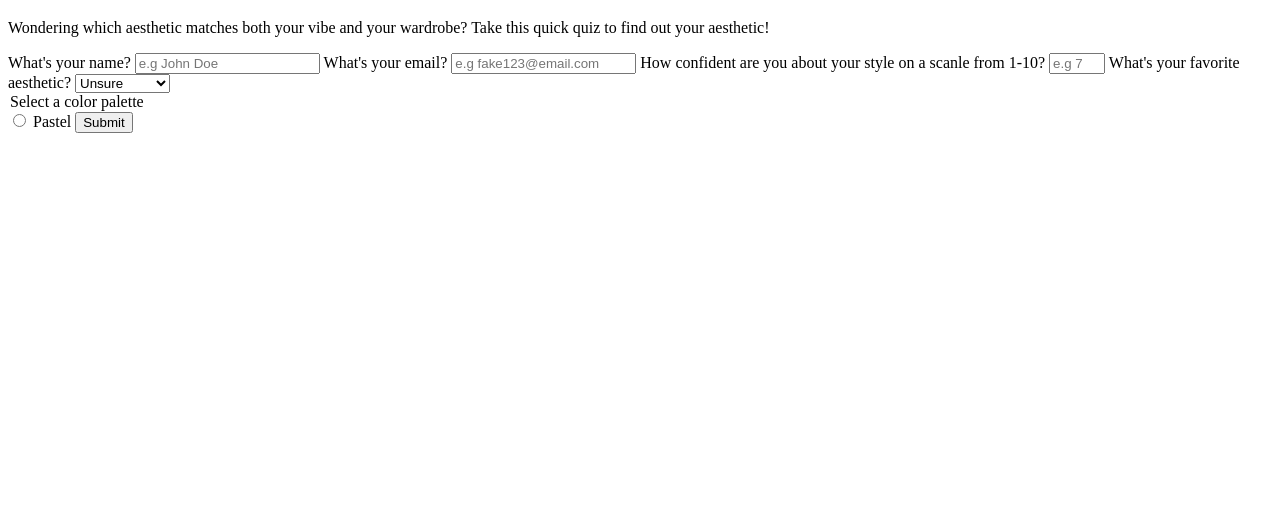
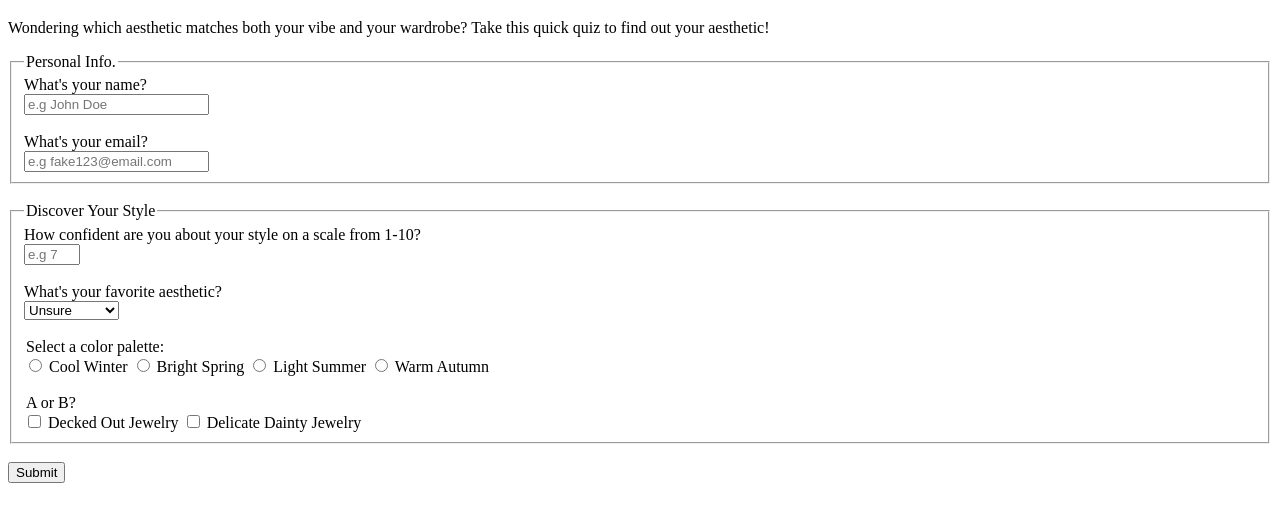
Before and after one commit to k-rameen/What-Is-Your-Aesthetic-Form, a plain HTML site: page index.html in a window 1280 px wide. Shown: the part 114-636 px from the top of the page. Drawn offline with Linux system fonts and the light colour scheme.

Commit message:
Update index.html

```diff
--- a/index.html
+++ b/index.html
@@ -11,19 +11,22 @@
     <p id="description">Wondering which aesthetic matches both your vibe and your wardrobe? Take this quick quiz to find out your aesthetic!</p>
 
   <form id="survey-form">
-
-    <label for="name" id="name-label">What's your name?</label>
+    <fieldset>
+      <legend>Personal Info.</legend>
+      <label for="name" id="name-label">What's your name?<br/></label>
       <input required id="name" type="text" placeholder="e.g John Doe">
 
-
-    <label for="email" id="email-label">What's your email?</label>
+      <label for="email" id="email-label"><br/><br/>What's your email?<br/></label>
       <input required id="email" type="email" placeholder="e.g fake123@email.com">
-
-    <label for="number" id="number-label">How confident are you about your style on a scanle from 1-10?</label>
+    </fieldset>
+    <br/>
+    <fieldset>
+      <legend>Discover Your Style</legend>
+      <label for="number" id="number-label">How confident are you about your style on a scale from 1-10? <br/></label>
       <input id="number" type="number" min="1" max="10" placeholder="e.g 7">
 
 
-    <label for="dropdown">What's your favorite aesthetic?</label>
+      <label for="dropdown"><br/><br/>What's your favorite aesthetic?<br/></label>
       <select id="dropdown">
         <option>Grunge</option>
         <option>Y2K</option>
@@ -32,11 +35,31 @@
         <option selected>Unsure</option>
       </select>
 
-    <legend>Select a color palette</legend>
-    <input type="radio" id="color">
-    <label for="color">Pastel</label>
+      <legend><br/>Select a color palette:</legend>
+      <input type="radio" id="color" name="color">
+      <label for="color">Cool Winter</label>
+      <input type="radio" id="color" name="color">
+      <label for="color">Bright Spring</label>
+      <input type="radio" id="color" name="color">
+      <label for="color">Light Summer</label>
+      <input type="radio" id="color" name="color">
+      <label for="color">Warm Autumn</label>
 
-    <button type="submit">Submit</button>
+      <br/>
+      <br/>
+      <legend>A or B?</legend>
+
+      <input type="checkbox" id="A" name="A"value="A">
+      <label for="A">Decked Out Jewelry</label>
+
+      <input type="checkbox" id="B" name="B"value="B">
+      <label for="B">Delicate Dainty Jewelry</label>
+
+
+    </fieldset>
+
+
+    <br/><button type="submit">Submit</button>
 
   </form>
 
```
Lines whose indentation alone changed are shown as unchanged.
